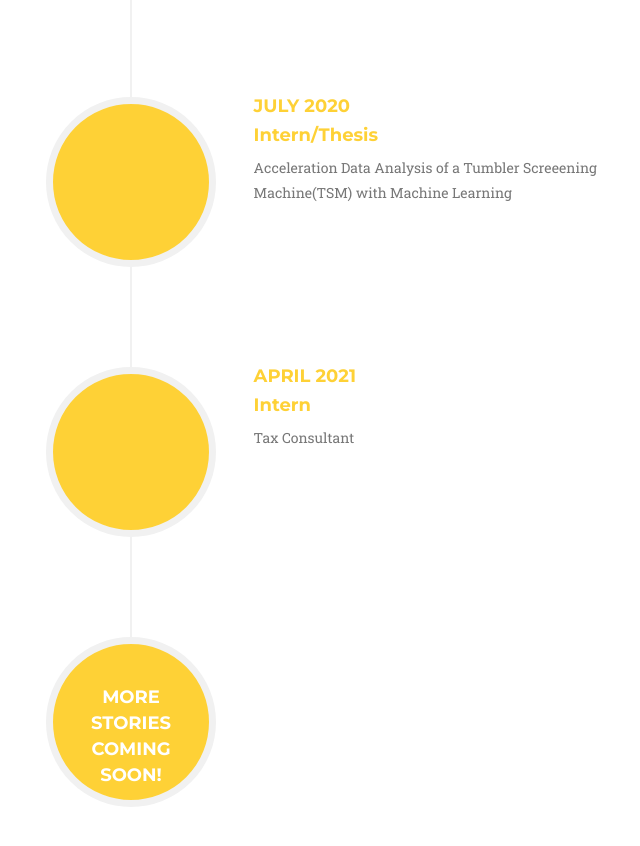
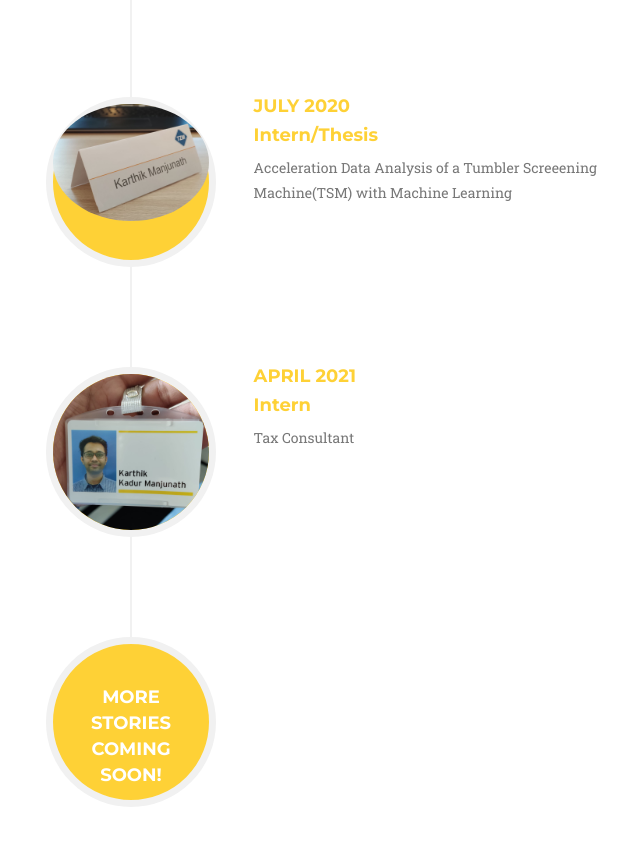
Before and after one commit to kmkarthik5/Portfolio, a website: page index.html in a window 1280 px wide. Shown: the part 3344-4190 px from the top of the page, without its empty margins (509-1149 px from the left). Drawn offline with nearby package versions, Linux system fonts and the light colour scheme; a web font is replaced by a local one.

Commit message:
Update index.html

```diff
--- a/index.html
+++ b/index.html
@@ -283,7 +283,7 @@
                         </li>
                         <li class="timeline-inverted">
                             <div class="timeline-image">
-                                <img class="img-circle img-responsive" src="img/about/4.jpg" alt="">
+                                <img class="img-circle img-responsive" src="img/about/4.jpeg" alt="">
                             </div>
                             <div class="timeline-panel">
                                 <div class="timeline-heading">
@@ -296,7 +296,7 @@
                         </li>
 			<li class="timeline-inverted">
                             <div class="timeline-image">
-                                <img class="img-circle img-responsive" src="img/about/5.jpg" alt="">
+                                <img class="img-circle img-responsive" src="img/about/5.jpeg" alt="">
                             </div>
                             <div class="timeline-panel">
                                 <div class="timeline-heading">
```
